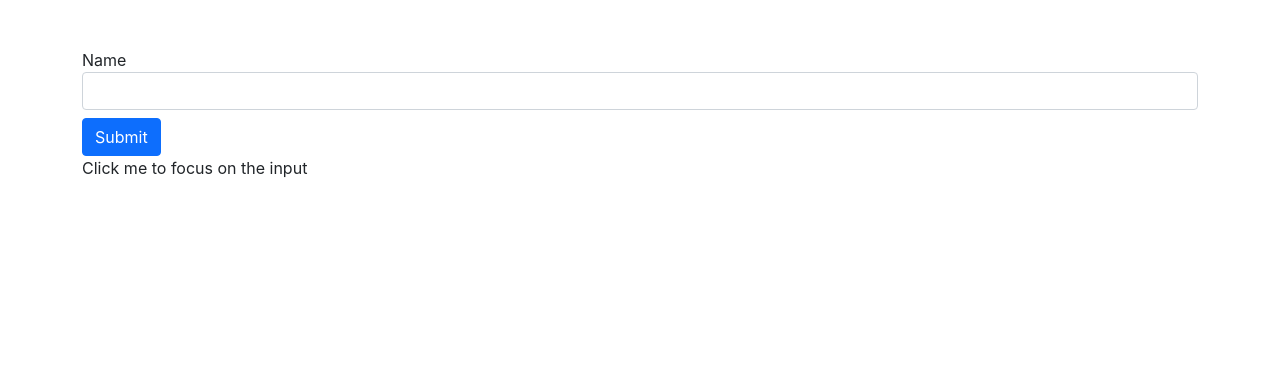
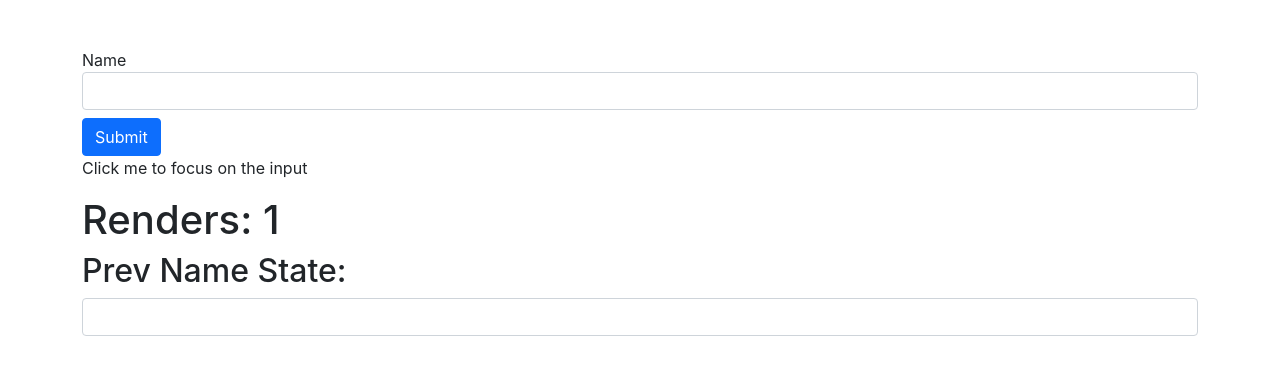
Before and after one commit to helen-tan/react-more-hooks, a React (Create React App) app: page / in a window 1280 px wide. Shown: the top 374 px of the page. Built offline with nearby package versions, Linux system fonts and the light colour scheme.

Commit message:
useRef - create persisted mutable ref value: keep track of prev state

```diff
--- a/src/App.js
+++ b/src/App.js
@@ -1,9 +1,11 @@
 import UseRefExample1 from "./components/UseRefExample1";
+import UseRefExample2 from "./components/UseRefExample2";
 
 function App() {
   return (
     <div className="container mt-5">
       <UseRefExample1 />
+      <UseRefExample2 />
     </div>
   );
 }
--- /dev/null
+++ b/src/components/UseRefExample2.jsx
@@ -0,0 +1,34 @@
+// useRef - can also be used to keep track of previous state values
+// this is because useRef values can be persisted between renders
+// A combination of useState, useEffect, and useRef to keep track of the previous state.
+import { useState, useEffect, useRef } from 'react'
+
+function UseRefExample2() {
+  const [name, setName] = useState();
+  // useRef(initialValue) accepts one argument as the initial value and returns a reference. A reference is an object having a special property - current.
+  // Set a ref to count the no. of renders - default of 1 (1st render is when component first loads)
+  const renders = useRef(1)
+  const prevName = useRef('')
+
+  useEffect(() => {
+    renders.current = renders.current + 1
+    prevName.current = name // everytime name state changes when text is entered into the input field, this useEffect function will run, and name gets stored in prevName as a previous state
+  }, [name])
+
+  return (
+    <div>
+      <h1>Renders: {renders.current}</h1>
+      <h2>Prev Name State: {prevName.current}</h2>
+      <input
+        type="text"
+        value={name}
+        onChange={(e) => setName(e.target.value)}
+        className="form-control mb-3"
+      /> {/* Set the name state on change */}
+    </div>
+  )
+}
+
+export default UseRefExample2
+
+// Whenever we update any state in a component, the component gets re-rendered
```
